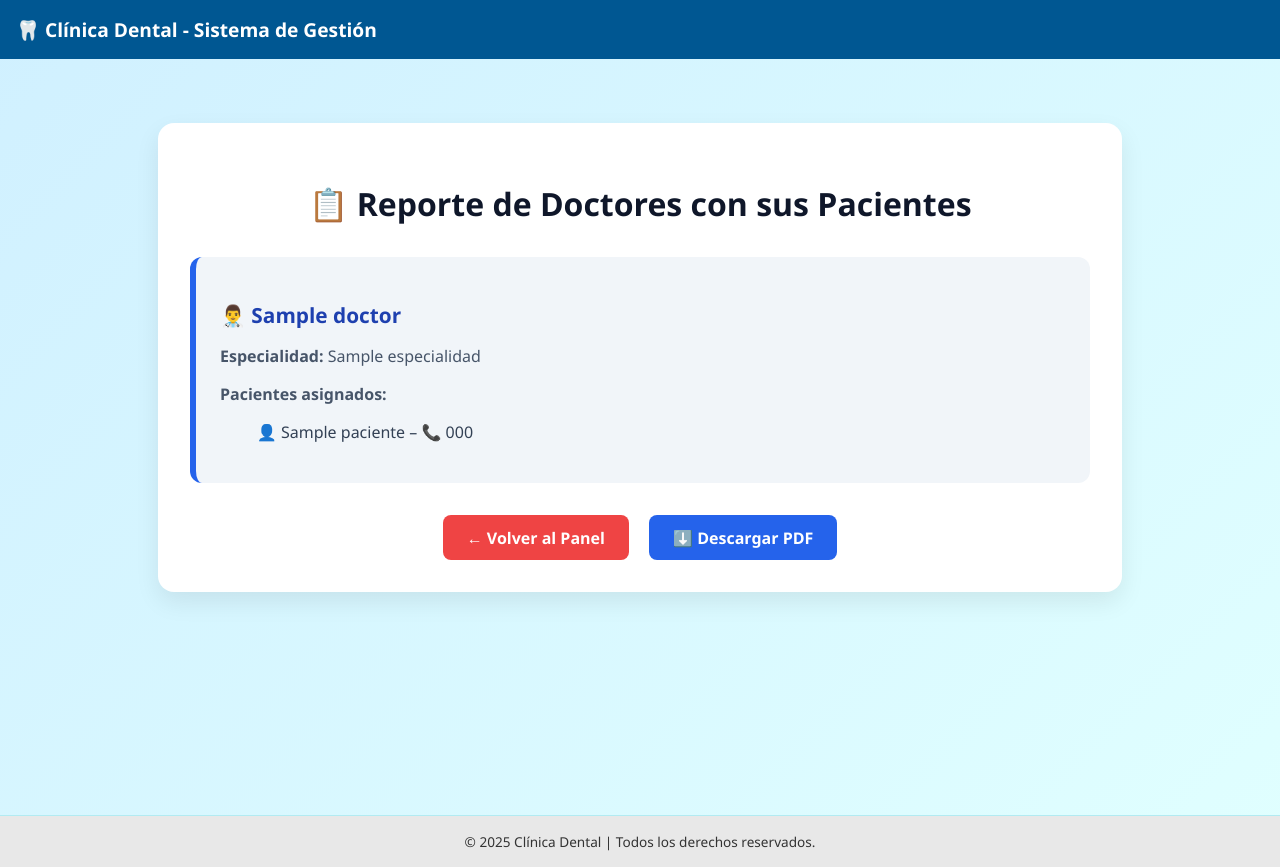
After one commit to DaianNieves/Ingenieria-Project, a Flask app: template Templates/Administrador/reporte_doctores_pacientes.html in a window 1280 px wide. The commit adds this page. Run offline with Flask 3, Linux system fonts and the light colour scheme; the template is opened without the code that fills it: most values are stand-ins (such as "Sample title", 1, 10 or a date in 2020).

Commit message:
reporte administrador

```diff
--- a/Templates/Administrador/panel_admin.html
+++ b/Templates/Administrador/panel_admin.html
@@ -11,9 +11,10 @@
     <div class="dashboard-links">
         <a href="{{ url_for('panel_admin_doc') }}" class="dashboard-card">📋 Ver Doctores</a>
         <a href="{{ url_for('registrar_paciente_admin') }}" class="dashboard-card">➕ Registrar Paciente</a>
-        <a href="#" class="dashboard-card">🗓️ Ver Citas</a>
-        <a href="#" class="dashboard-card">📈 Reportes</a>
+        <a href={{ url_for('ver_reporte', tipo='citas') }} " class="dashboard-card">🗓️ Ver Citas</a>
+        <a href="{{ url_for('ver_opcion_reportes') }}" class="dashboard-card">📈 Reportes</a>
         <a href="{{ url_for('logout') }}" class="dashboard-card logout">🚪 Cerrar Sesión</a>
     </div>
+
 </div>
 {% endblock %}
--- /dev/null
+++ b/Templates/Administrador/reporte_doctores_pacientes.html
@@ -0,0 +1,108 @@
+{% extends 'layout.html' %}
+{% block title %}Reporte de Doctores y sus Pacientes{% endblock %}
+
+{% block content %}
+<style>
+    .reporte-container {
+        max-width: 900px;
+        margin: 2rem auto;
+        background: #ffffff;
+        padding: 2rem;
+        border-radius: 16px;
+        box-shadow: 0 10px 25px rgba(0, 0, 0, 0.08);
+    }
+
+    .reporte-container h2 {
+        text-align: center;
+        font-size: 2rem;
+        color: #0f172a;
+        font-weight: 800;
+        margin-bottom: 2rem;
+    }
+
+    .doctor-block {
+        background-color: #f1f5f9;
+        border-radius: 12px;
+        padding: 1.5rem;
+        margin-bottom: 1.5rem;
+        border-left: 6px solid #2563eb;
+    }
+
+    .doctor-block h3 {
+        font-size: 1.3rem;
+        color: #1e40af;
+        font-weight: 700;
+        margin-bottom: 0.5rem;
+    }
+
+    .doctor-block p {
+        color: #475569;
+        margin-bottom: 0.5rem;
+    }
+
+    .paciente-list {
+        list-style: none;
+        padding-left: 1rem;
+    }
+
+    .paciente-list li {
+        margin-bottom: 0.4rem;
+        color: #334155;
+        padding-left: 1.3rem;
+    }
+
+    .actions {
+        text-align: center;
+        margin-top: 2rem;
+    }
+
+    .actions a {
+        display: inline-block;
+        margin: 0 0.5rem;
+        padding: 0.7rem 1.5rem;
+        border-radius: 8px;
+        font-size: 1rem;
+        font-weight: bold;
+        text-decoration: none;
+        color: white;
+    }
+
+    .btn-volver {
+        background-color: #ef4444;
+    }
+
+    .btn-descargar {
+        background-color: #2563eb;
+    }
+</style>
+
+<div class="reporte-container">
+    <h2>📋 Reporte de Doctores con sus Pacientes</h2>
+
+    {% if doctores %}
+        {% for doctor in doctores %}
+            <div class="doctor-block">
+                <h3>👨‍⚕️ {{ doctor.nombre }}</h3>
+                <p><strong>Especialidad:</strong> {{ doctor.especialidad or 'No registrada' }}</p>
+                <p><strong>Pacientes asignados:</strong></p>
+                {% if doctor.pacientes %}
+                    <ul class="paciente-list">
+                        {% for paciente in doctor.pacientes %}
+                            <li>👤 {{ paciente.nombre }} – 📞 {{ paciente.telefono or 'No registrado' }}</li>
+                        {% endfor %}
+                    </ul>
+                {% else %}
+                    <p>— No tiene pacientes registrados.</p>
+                {% endif %}
+            </div>
+        {% endfor %}
+    {% else %}
+        <p>No hay doctores registrados.</p>
+    {% endif %}
+
+    <div class="actions">
+        <a href="{{ url_for('panel_admin') }}" class="btn-volver">← Volver al Panel</a>
+        <a href="{{ url_for('descargar_reporte_doctores_pacientes') }}" class="btn-descargar">⬇️ Descargar PDF</a>
+    </div>
+</div>
+{% endblock %}
--- a/app.py
+++ b/app.py
@@ -224,7 +224,7 @@ def reporte_doctores_pacientes():
                 'pacientes': pacientes
             })
 
-        return render_template('Administrador/reporte_doctores_pacientes.html', doctores=doctores)
+            return render_template('Administrador/reporte_doctores_pacientes.html', doctores=doctores)
 
     except mysql.connector.Error as e:
         flash(f'❌ Error al cargar el reporte: {e}', 'error')
```
Also changed, not shown: Templates/Administrador/reporte_doctores_paciente.html (deleted, +0 -112 lines).
